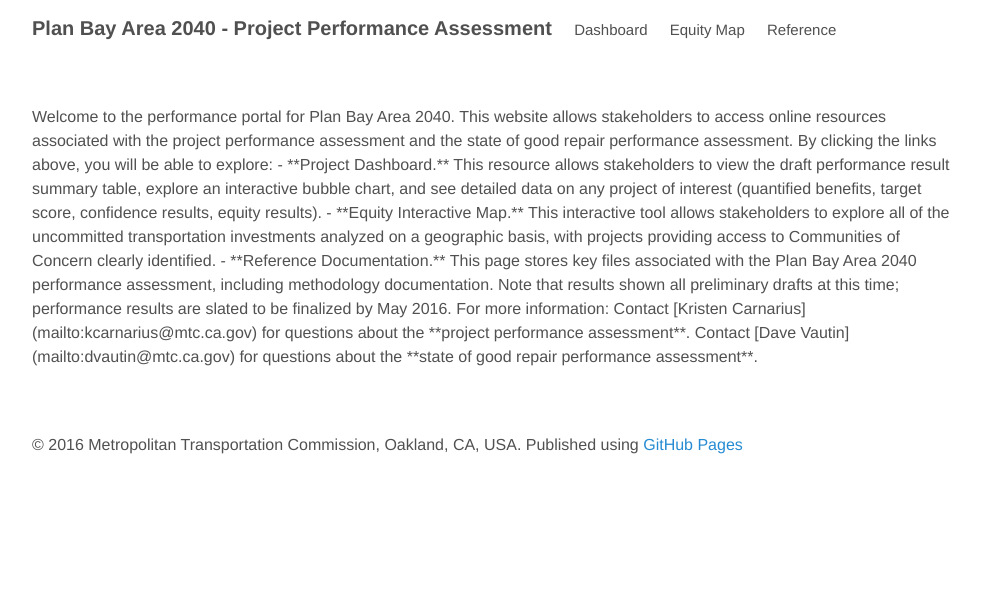
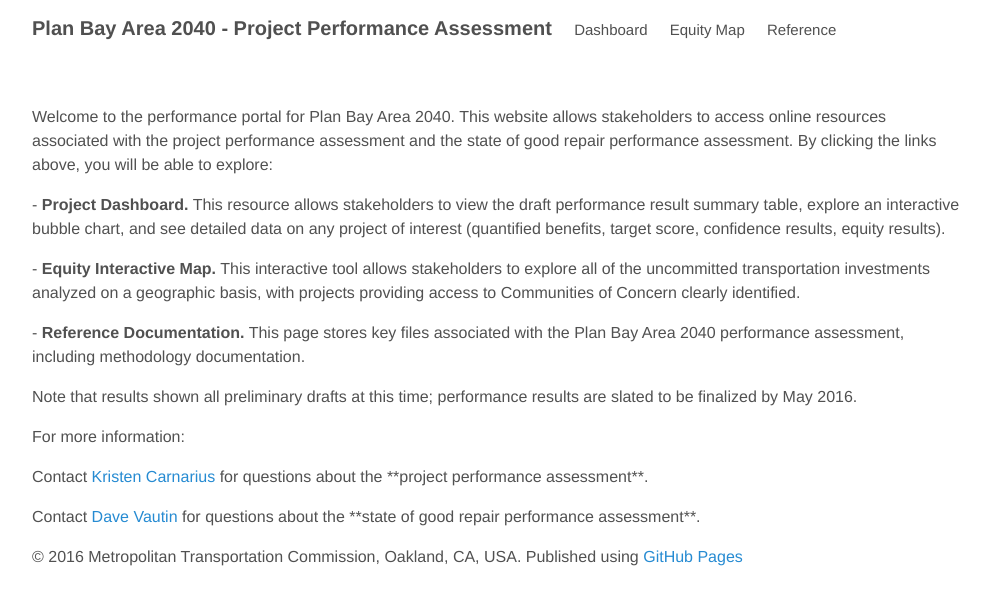
Before and after one commit to BayAreaMetro/performance, a Jekyll site: the page built from index.html, in a window 1280 px wide. Shown: the top 605 px of the page, without its empty margins (144-1134 px from the left). Built offline with Jekyll 4.4.1, drawn with Linux system fonts in a browser that asks for light colours; the list of posts is cut into pages by our own code; some of the changed lines change nothing that is shown.

Commit message:
Homepage text HTML

```diff
--- a/index.html
+++ b/index.html
@@ -1,14 +1,14 @@
 ---
-layout: page
+layout: default
 title: Plan Bay Area 2040 - Performance Portal
 ---
 
-Welcome to the performance portal for Plan Bay Area 2040. This website allows stakeholders to access online resources associated with the project performance assessment and the state of good repair performance assessment. By clicking the links above, you will be able to explore:
-- **Project Dashboard.** This resource allows stakeholders to view the draft performance result summary table, explore an interactive bubble chart, and see detailed data on any project of interest (quantified benefits, target score, confidence results, equity results).
-- **Equity Interactive Map.** This interactive tool allows stakeholders to explore all of the uncommitted transportation investments analyzed on a geographic basis, with projects providing access to Communities of Concern clearly identified.
-- **Reference Documentation.** This page stores key files associated with the Plan Bay Area 2040 performance assessment, including methodology documentation.
-Note that results shown all preliminary drafts at this time; performance results are slated to be finalized by May 2016.
-
-For more information:
-Contact [Kristen Carnarius](mailto:kcarnarius@mtc.ca.gov) for questions about the **project performance assessment**.
-Contact [Dave Vautin](mailto:dvautin@mtc.ca.gov) for questions about the **state of good repair performance assessment**.
+<p>Welcome to the performance portal for Plan Bay Area 2040. This website allows stakeholders to access online resources associated with the project performance assessment and the state of good repair performance assessment. By clicking the links above, you will be able to explore:</p>
+<p>- <b>Project Dashboard.</b> This resource allows stakeholders to view the draft performance result summary table, explore an interactive bubble chart, and see detailed data on any project of interest (quantified benefits, target score, confidence results, equity results).</p>
+<p>- <b>Equity Interactive Map.</b> This interactive tool allows stakeholders to explore all of the uncommitted transportation investments analyzed on a geographic basis, with projects providing access to Communities of Concern clearly identified.</p>
+<p>- <b>Reference Documentation.</b> This page stores key files associated with the Plan Bay Area 2040 performance assessment, including methodology documentation.</p>
+<p>Note that results shown all preliminary drafts at this time; performance results are slated to be finalized by May 2016.</p>
+<p> </p>
+<p>For more information:</p>
+<p>Contact <a href="mailto:kcarnarius@mtc.ca.gov" target="_top">Kristen Carnarius</a> for questions about the **project performance assessment**.</p>
+<p>Contact <a href="mailto:dvautin@mtc.ca.gov" target="_top">Dave Vautin</a> for questions about the **state of good repair performance assessment**.</p>
```
Also changed, not shown: assets/favicon.ico, assets/newLogo.png (added), 1 other file.
